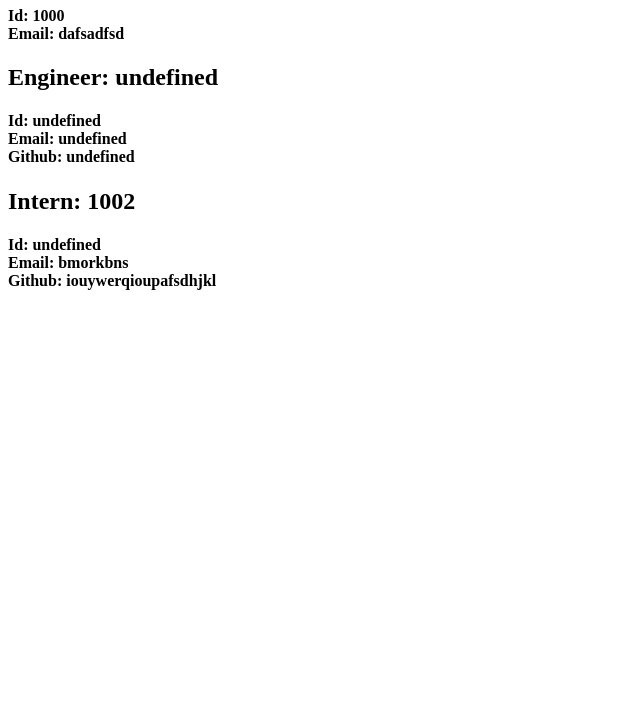
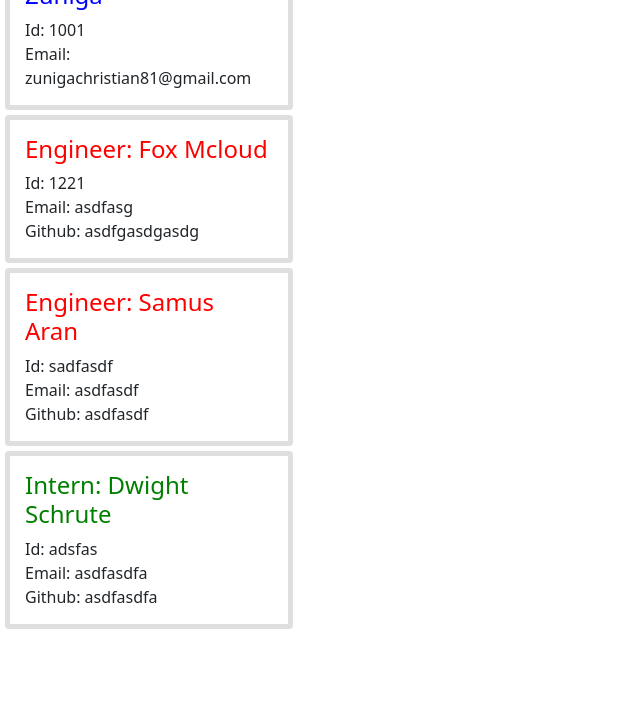
Before and after one commit to BrownShugga81/team-profile-generator, a website: page index.html in a window 1280 px wide. Shown: the part 73-800 px from the top of the page, without its empty margins (0-640 px from the left). Drawn offline with nearby package versions, Linux system fonts and the light colour scheme.

Commit message:
added css sheet and use input is displayed correctly

```diff
--- a/index.html
+++ b/index.html
@@ -6,18 +6,31 @@
         <meta http-equiv="X-UA-Compatible" content="IE=edge">
         <meta name="viewport" content="width=device-width, initial-scale=1.0">
         <title>Team Generator</title>
+        <link href="https://cdn.jsdelivr.net/npm/bootstrap@5.1.3/dist/css/bootstrap.min.css" rel="stylesheet" >
+        <link href="./src/style.css" rel="stylesheet">
     </head>
-    <body><h1>Manager: Christian</h1>
-                             <h4>Id: 1000<br>
-                             Email: dafsadfsd</h4>
-            <h2>Engineer: undefined</h2>
-                             <h4>Id: undefined<br>
-                             Email: undefined<br>
-                             Github: undefined</h4>
-            <h2>Intern: 1002</h2>
-                             <h4>Id: undefined<br>
-                             Email: bmorkbns<br>
-                             Github: iouywerqioupafsdhjkl</h4>
+    <body><div class="card" style="width: 18rem;">
+                             <h4 class="card-title" id="manager">Manager: Christian Zuniga</h4>
+                             <p class="card-text">Id: 1001<br>
+                             Email: zunigachristian81@gmail.com</p>
+                             </div>
+            <div class="card" style="width: 18rem;">
+                             <h4 class="card-title" id="engineer">Engineer: Fox Mcloud</h4>
+                             <p class="card-text">Id: 1221<br>
+                             Email: asdfasg<br>
+                             Github: asdfgasdgasdg</p>
+                             </div>
+            <div class="card" style="width: 18rem;">
+                             <h4 class="card-title" id="engineer">Engineer: Samus Aran</h4>
+                             <p class="card-text">Id: sadfasdf<br>
+                             Email: asdfasdf<br>
+                             Github: asdfasdf</p>
+                             </div>
+            <div class="card" style="width: 18rem;">
+                             <h4 class="card-title" id="intern">Intern: Dwight Schrute</h4>
+                             <p class="card-text">Id: adsfas<br>
+                             Email: asdfasdfa<br>
+                             Github: asdfasdfa</p>
 
     </body>
     </html>
--- a/index.js
+++ b/index.js
@@ -57,22 +57,22 @@ function addEngineer(){
     inquirer.prompt([
         {
             type: "input",
-            name: "enginerName",
+            name: "engineerName",
             message: "What is the Engineer's name?"
         },
         {
             type: "input",
-            name: "enginerID",
+            name: "engineerId",
             message: "What is the Engineer's Id?"
         },
         {
             type: "input",
-            name: "enginerEmail",
+            name: "engineerEmail",
             message: "What is the Engineer's Email?"
         },
         {
             type: "input",
-            name: "enginerGithub",
+            name: "engineerGithub",
             message: "What is the Engineer's Github?"
         }
     ]).then(answers => {
@@ -92,7 +92,7 @@ function addIntern(){
         },
         {
             type: "input",
-            name: "internID",
+            name: "internId",
             message: "What is the Intern's Id?"
         },
         {
@@ -123,26 +123,33 @@ function generateHtml(arr) {
         <meta http-equiv="X-UA-Compatible" content="IE=edge">
         <meta name="viewport" content="width=device-width, initial-scale=1.0">
         <title>Team Generator</title>
+        <link href="https://cdn.jsdelivr.net/npm/bootstrap@5.1.3/dist/css/bootstrap.min.css" rel="stylesheet" >
+        <link href="./src/style.css" rel="stylesheet">
     </head>
     <body>`
 
     for(i=0; i< arr.length; i++){
         if(arr[i].getType() == "Manager"){
-            outputString += `<h1>Manager: ${arr[i].name}</h1>
-                             <h4>Id: ${arr[i].id}<br>
-                             Email: ${arr[i].email}</h4>
+            outputString += `<div class="card" style="width: 18rem;">
+                             <h4 class="card-title" id="manager">Manager: ${arr[i].name}</h4>
+                             <p class="card-text">Id: ${arr[i].id}<br>
+                             Email: ${arr[i].email}</p>
+                             </div>
             `
         }else if(arr[i].getType() == "Engineer"){
-            outputString += `<h2>Engineer: ${arr[i].engineerName}</h2>
-                             <h4>Id: ${arr[i].engineerId}<br>
+            outputString += `<div class="card" style="width: 18rem;">
+                             <h4 class="card-title" id="engineer">Engineer: ${arr[i].engineerName}</h4>
+                             <p class="card-text">Id: ${arr[i].engineerId}<br>
                              Email: ${arr[i].engineerEmail}<br>
-                             Github: ${arr[i].engineerGithub}</h4>
+                             Github: ${arr[i].engineerGithub}</p>
+                             </div>
             `
         }else if(arr[i].getType() == "Intern"){
-            outputString += `<h2>Intern: ${arr[i].internName}</h2>
-                             <h4>Id: ${arr[i].internId}<br>
+            outputString += `<div class="card" style="width: 18rem;">
+                             <h4 class="card-title" id="intern">Intern: ${arr[i].internName}</h4>
+                             <p class="card-text">Id: ${arr[i].internId}<br>
                              Email: ${arr[i].internEmail}<br>
-                             Github: ${arr[i].internGithub}</h4>
+                             Github: ${arr[i].internGithub}</p>
             `
         }
     }
--- /dev/null
+++ b/src/style.css
@@ -0,0 +1,20 @@
+.card{
+    padding: 15px;
+    border-width: 5px;
+    margin: 5px;
+}
+
+
+
+
+#manager {
+    color: blue;
+}
+
+#engineer {
+    color: red;
+}
+
+#intern {
+    color: green;
+}
```
